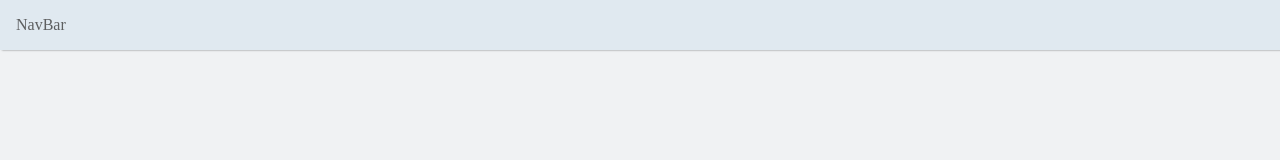
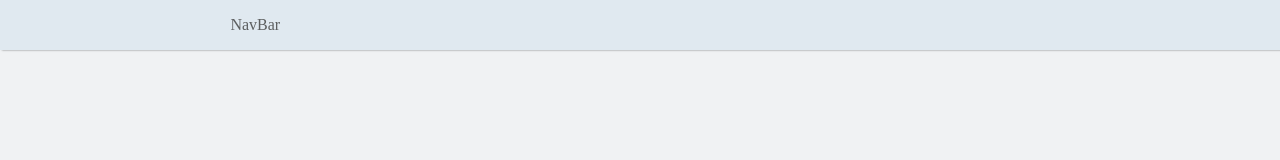
Before and after one commit to wy4tt/wy4tt.github.io, a plain HTML site: page index.html in a window 1280 px wide. Drawn offline with Linux system fonts and the light colour scheme.

Commit message:
Update index.css

```diff
--- a/index.css
+++ b/index.css
@@ -6,4 +6,8 @@
     position: fixed;
 
     padding: 1rem;
+
+    padding-left: 18%;
+    padding-right: 18%;
+    word-wrap: break-word;
 }
```
